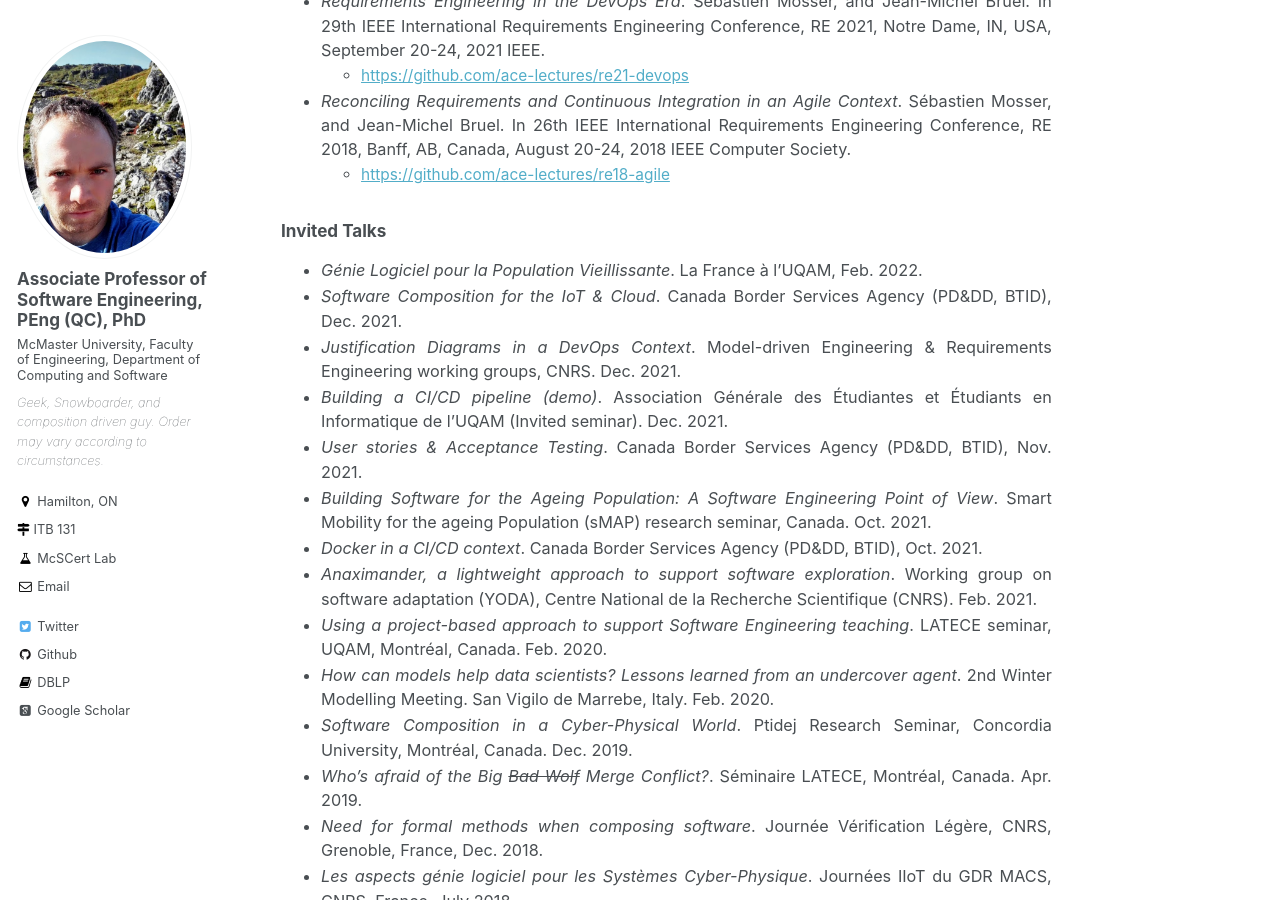
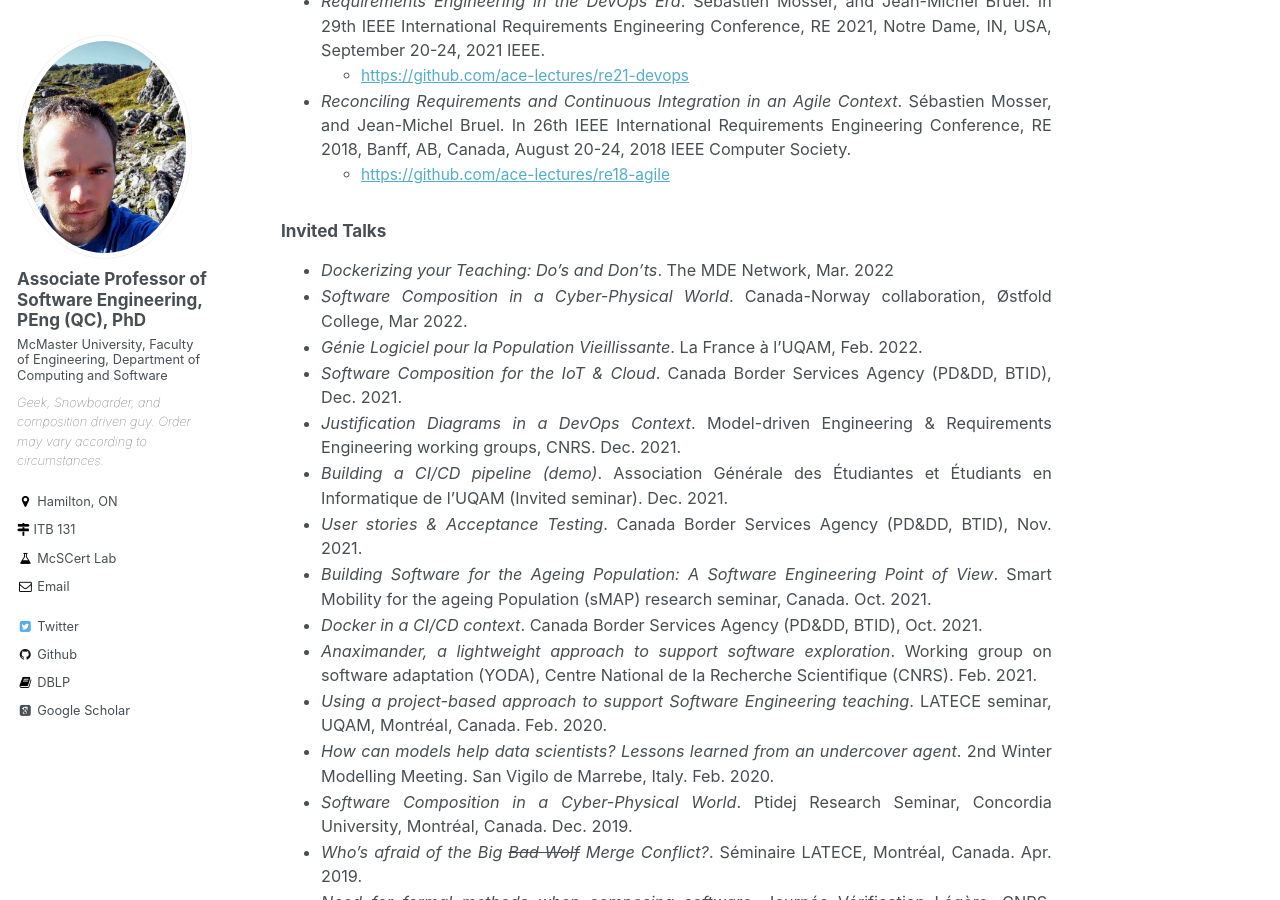
Before and after one commit to mosser/mosser.github.io, a Jekyll site: the page built from _pages/talks.md, in a window 1280 px wide and 900 px high, scrolled down 538 px. Built offline with Jekyll 4.4.1, drawn with Linux system fonts in a browser that asks for light colours; some web fonts are replaced.

Commit message:
talks updated

```diff
--- a/_pages/talks.md
+++ b/_pages/talks.md
@@ -22,6 +22,8 @@ I am regularly invited to talk about my research interests, as well as the way w
 
 ### Invited Talks
 
+- _Dockerizing your Teaching: Do's and Don'ts_. The MDE Network, Mar. 2022
+- _Software Composition in a Cyber-Physical World_. Canada-Norway collaboration, Østfold College, Mar 2022.
 - _Génie Logiciel pour la Population Vieillissante_. La France à l'UQAM, Feb. 2022.
 - _Software Composition for the IoT & Cloud_. Canada Border Services Agency (PD&DD, BTID), Dec. 2021.
 - _Justification Diagrams in a DevOps Context_. Model-driven Engineering & Requirements Engineering working groups, CNRS. Dec. 2021.
```
